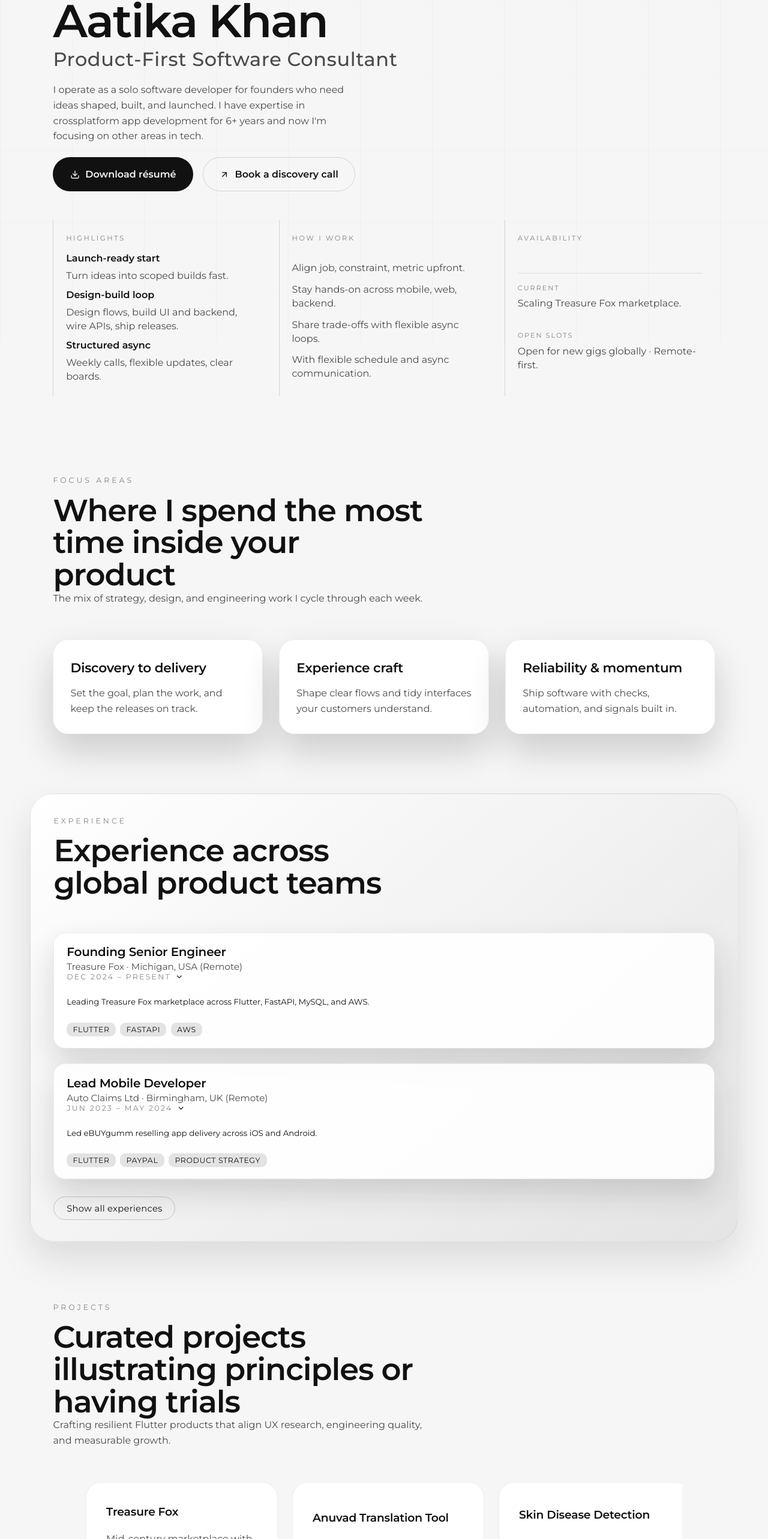
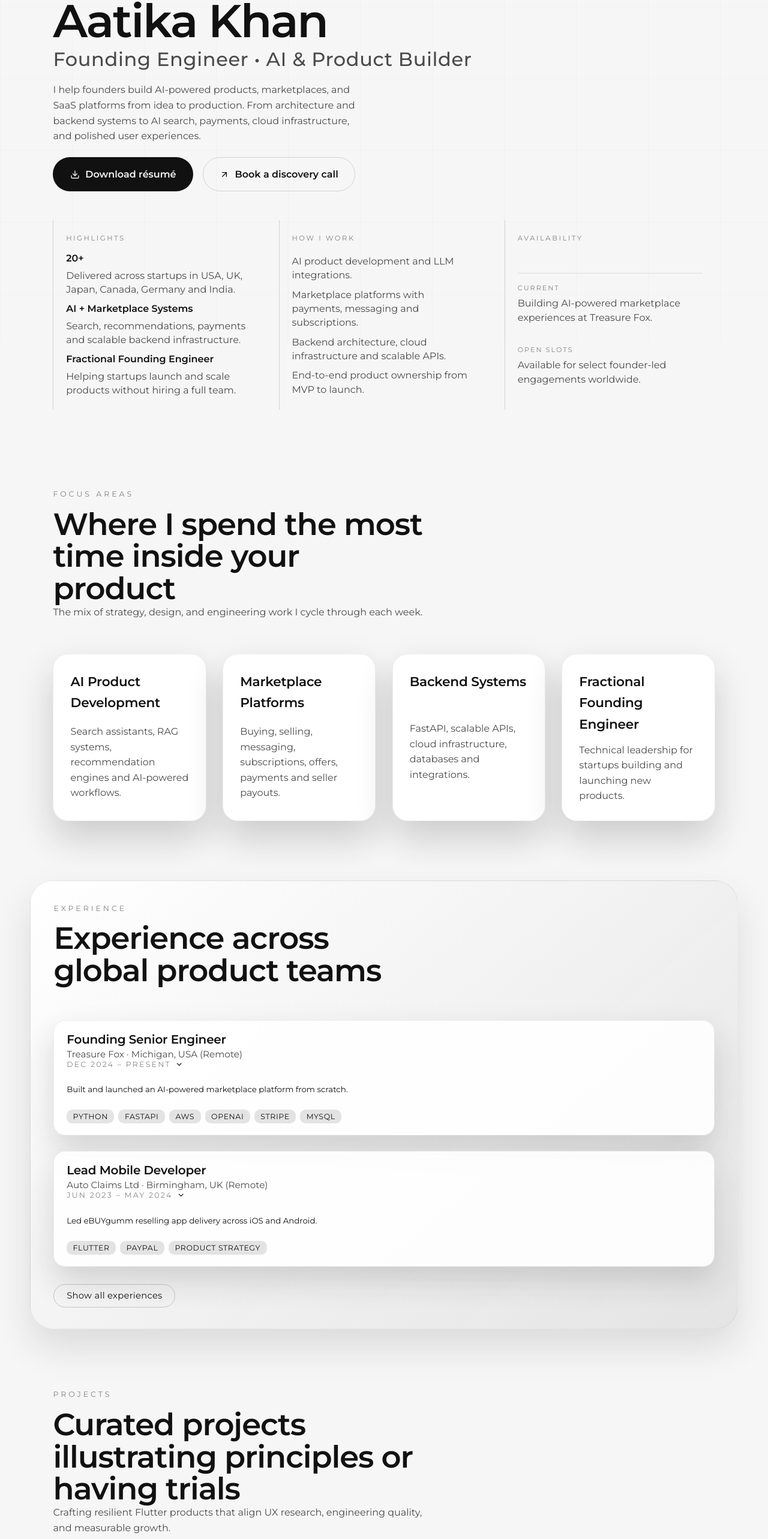
Before and after one commit to aatikakhan/aatikakhan.github.io, a React (Vite) app: page / in a window 1280 px wide. Shown: the part 230-2796 px from the top of the page at 60% size. Built offline with nearby package versions, Linux system fonts and the light colour scheme.

Commit message:
fix content

```diff
--- a/src/content.js
+++ b/src/content.js
@@ -6,59 +6,91 @@ export const navigation = [
 
 export const hero = {
   name: 'Aatika Khan',
-  title: 'Product-First Software Consultant',
+  title: 'Founding Engineer • AI & Product Builder',
+
   statement:
-    'I operate as a solo software developer for founders who need ideas shaped, built, and launched. I have expertise in crossplatform app development for 6+ years and now I\'m focusing on other areas in tech.',
+    'I help founders build AI-powered products, marketplaces, and SaaS platforms from idea to production. From architecture and backend systems to AI search, payments, cloud infrastructure, and polished user experiences.',
+
   highlights: [
     {
-      label: 'Where I add lift',
-      value: 'Launch-ready start',
-      description: 'Turn ideas into scoped builds fast.',
+      label: 'Products Built',
+      value: '20+',
+      description: 'Delivered across startups in USA, UK, Japan, Canada, Germany and India.',
     },
     {
-      label: 'Execution style',
-      value: 'Design-build loop',
-      description: 'Design flows, build UI and backend, wire APIs, ship releases.',
+      label: 'Specialization',
+      value: 'AI + Marketplace Systems',
+      description: 'Search, recommendations, payments and scalable backend infrastructure.',
     },
     {
-      label: 'Collaboration cadence',
-      value: 'Structured async',
-      description: 'Weekly calls, flexible updates, clear boards.',
+      label: 'Engagement',
+      value: 'Fractional Founding Engineer',
+      description: 'Helping startups launch and scale products without hiring a full team.',
     },
   ],
+
   status: {
-    current: 'Scaling Treasure Fox marketplace.',
-    availability: 'Open for new gigs globally · Remote-first.',
+    current: 'Building AI-powered marketplace experiences at Treasure Fox.',
+    availability: 'Available for select founder-led engagements worldwide.',
   },
 }
 
+const services = [
+  {
+    title: "AI Products",
+    blurb: "Search assistants, RAG systems, recommendations and AI workflows."
+  },
+  {
+    title: "Marketplace Platforms",
+    blurb: "Buying, selling, offers, messaging, subscriptions and payouts."
+  },
+  {
+    title: "Backend Systems",
+    blurb: "FastAPI, cloud infrastructure, APIs, databases and integrations."
+  },
+  {
+    title: "Fractional Founding Engineer",
+    blurb: "Technical leadership for startups building their first product."
+  }
+]
+
 export const about = {
-  tagline: 'Solo developer from first discovery call to confident launch',
+  tagline: 'Helping startups turn ideas into production-ready products',
+
   paragraphs: [
-    'Align job, constraint, metric upfront.',
-    'Stay hands-on across mobile, web, backend.',
-    'Share trade-offs with flexible async loops.',
-    "With flexible schedule and async communication."
+    'AI product development and LLM integrations.',
+    'Marketplace platforms with payments, messaging and subscriptions.',
+    'Backend architecture, cloud infrastructure and scalable APIs.',
+    'End-to-end product ownership from MVP to launch.',
   ],
+
   rituals: [
-    'Kickoff: risks + metrics.',
-    'Weekly or as-needed meetings.',
-    'Launch checklist: analytics, QA, support.',
+    'Product discovery and technical strategy.',
+    'Rapid MVP execution and iterative delivery.',
+    'Launch planning, analytics and scaling support.',
   ],
 }
 
 export const specialties = [
   {
-    title: 'Discovery to delivery',
-    blurb: 'Set the goal, plan the work, and keep the releases on track.',
+    title: 'AI Product Development',
+    blurb:
+      'Search assistants, RAG systems, recommendation engines and AI-powered workflows.',
   },
   {
-    title: 'Experience craft',
-    blurb: 'Shape clear flows and tidy interfaces your customers understand.',
+    title: 'Marketplace Platforms',
+    blurb:
+      'Buying, selling, messaging, subscriptions, offers, payments and seller payouts.',
   },
   {
-    title: 'Reliability & momentum',
-    blurb: 'Ship software with checks, automation, and signals built in.',
+    title: 'Backend Systems',
+    blurb:
+      'FastAPI, scalable APIs, cloud infrastructure, databases and integrations.',
+  },
+  {
+    title: 'Fractional Founding Engineer',
+    blurb:
+      'Technical leadership for startups building and launching new products.',
   },
 ]
 
@@ -85,15 +117,29 @@ export const experiences = [
     role: 'Founding Senior Engineer',
     company: 'Treasure Fox · Michigan, USA (Remote)',
     period: 'Dec 2024 – Present',
+
     summary:
-      'Leading Treasure Fox marketplace across Flutter, FastAPI, MySQL, and AWS.',
+      'Built and launched an AI-powered marketplace platform from scratch.',
+
     contributions: [
-      'Delivered core marketplace experiences spanning subscriptions, offers, chat, and payouts.',
-      'Integrated image processing, model integrations, and revenue infrastructure with Stripe.',
-      'Scaled infrastructure across AWS (EC2, S3, RDS) with reliable deployment pipelines.',
+      'Architected the entire platform using Flutter, FastAPI, MySQL and AWS.',
+      'Developed 20+ production APIs powering authentication, listings, offers, messaging and transactions.',
+      'Built an AI-powered marketplace search assistant using OpenAI and semantic search technologies.',
+      'Implemented Stripe payments, subscriptions and seller payouts.',
+      'Owned cloud infrastructure, CI/CD pipelines and production deployments.',
+      'Led all engineering functions including architecture, backend, AI systems and mobile applications.',
     ],
-    tech: ['Flutter', 'FastAPI', 'AWS'],
-    link: 'http://treasurefox.ai',
+
+    tech: [
+      'Python',
+      'FastAPI',
+      'AWS',
+      'OpenAI',
+      'Stripe',
+      'MySQL',
+    ],
+
+    link: 'https://treasurefox.ai',
   },
   {
     role: 'Lead Mobile Developer ',
@@ -181,79 +227,128 @@ export const projects = [
   {
     name: 'Treasure Fox',
     description:
-      'Mid-century marketplace with chat, subscriptions, and Stripe payouts.',
-    impact: 'Accelerated launch without trading off premium UX.',
-    stack: ['Flutter', 'FastAPI', 'AWS', 'Stripe, AI/ML, Vision RAG'],
+      'AI-powered marketplace platform for buying and selling curated furniture and decor.',
+
+    impact:
+      'Built from scratch with AI search, messaging, payments, subscriptions and seller payouts.',
+
+    stack: [
+      'FastAPI',
+      'AWS',
+      'OpenAI',
+      'Stripe',
+      'Flutter',
+    ],
+
     url: 'https://treasurefox.ai/',
   },
+
   {
-    name: 'Anuvad Translation Tool',
+    name: 'AI Marketplace Search Assistant',
+
     description:
-      'GenAI PDF translation workflow for secure enterprise conversions.',
-    impact: 'Deployed on GCP using FastAPI microservices.',
-    stack: ['FastAPI', 'GenAI', 'GCP'],
+      'Conversational AI search experience enabling natural language product discovery.',
+
+    impact:
+      'Semantic search, recommendations and context-aware product retrieval.',
+
+    stack: [
+      'OpenAI',
+      'RAG',
+      'FastAPI',
+      'Vector Search',
+    ],
+  },
+
+  {
+    name: 'Anuvad',
+
+    description:
+      'Enterprise-grade AI translation platform for PDF and document workflows.',
+
+    impact:
+      'Production deployment using FastAPI microservices and GCP.',
+
+    stack: [
+      'FastAPI',
+      'GenAI',
+      'GCP',
+    ],
+
     url: 'https://anuvad.pro/',
   },
+
   {
-    name: 'Skin Disease Detection',
+    name: 'Guardian AI',
+
     description:
-      'ML assistant classifying skin conditions with clinician handoff.',
-    impact: 'Built end-to-end detection and triage pipelines.',
-    stack: ['Python', 'ML', 'Computer Vision'],
-    url: 'https://github.com/aatikakhan/skin-disease-prediction',
-  },
-  {
-    name: 'Weight Tracking',
-    description:
-      'Daily health tracker with scheduling logic and reminders.',
-    impact: 'Automates notifications and flags missed entries for accountability.',
-    stack: ['Flutter', 'Local Notifications'],
-    url: 'https://github.com/aatikakhan/weight-tracker',
-  },
-  {
-    name: 'Unsplash Gallery',
-    description:
-      'Media browser with advanced Unsplash API filtering.',
-    impact: 'Highlights performant API integration and responsive galleries.',
-    stack: ['Flutter', 'Unsplash API'],
-    url: 'https://github.com/aatikakhan/Unsplash-Gallery',
-  },
-  {
-    name: 'Guardian-ai',
-    description:
-      'Cybersecurity project for proactive spam detection shown in the Gemini AI competition.',
-    impact: 'Combined Flutter, Firebase, and custom models for explainable triage.',
-    stack: ['Flutter', 'Firebase', 'GenAI'],
+      'AI-powered spam detection and cybersecurity assistant.',
+
+    impact:
+      'Presented in the Google Gemini AI Competition.',
+
+    stack: [
+      'Flutter',
+      'Firebase',
+      'GenAI',
+    ],
+
     url: 'https://ai.google.dev/competition/projects/guaridan-ai',
-  },
-  {
-    name: 'TodoApp',
-    description:
-      'Trello-inspired task management with drag-and-drop boards.',
-    impact: 'Improves team visibility across mobile surfaces.',
-    stack: ['Flutter', 'State Management'],
-  },
-  {
-    name: 'NASA Gallery',
-    description:
-      'Content-rich app rendering NASA feeds in a news-style UX.',
-    impact: 'Demonstrates data storytelling with curated space content.',
-    stack: ['Flutter', 'REST APIs'],
   },
 ]
 
 export const skills = [
   {
-    category: 'Core capabilities',
-    items: ['Product strategy', 'UX research', 'Design systems', 'Engineering leadership'],
+    category: 'Backend',
+    items: [
+      'Python',
+      'FastAPI',
+      'REST APIs',
+      'MySQL',
+      'PostgreSQL',
+      'AWS',
+      'System Design',
+      'Microservices',
+    ],
   },
+
   {
-    category: 'Trusted stack',
-    items: ['Flutter', 'React', 'Node', 'FastAPI', 'Python', 'PostgreSQL'],
+    category: 'AI & LLM',
+    items: [
+      'OpenAI APIs',
+      'RAG Systems',
+      'Semantic Search',
+      'AI Chatbots',
+      'Recommendation Systems',
+      'Vector Search',
+      'Prompt Engineering',
+    ],
   },
+
   {
-    category: 'Depth areas',
-    items: ['Experimentation & analytics', 'Payments & subscriptions', 'Observability & reliability', 'ML & LLM integrations'],
+    category: 'Cloud & DevOps',
+    items: [
+      'AWS EC2',
+      'AWS S3',
+      'AWS RDS',
+      'Docker',
+      'CI/CD',
+      'GitHub Actions',
+      'Linux',
+    ],
+  },
+
+  {
+    category: 'Product Delivery',
+    items: [
+      'Marketplace Platforms',
+      'Payments',
+      'Subscriptions',
+      'Mobile Apps',
+      'Stripe',
+      'PayPal',
+      'Twilio',
+    ],
   },
 ]
 
@@ -279,5 +374,6 @@ export const contact = {
   linkedin: 'https://linkedin.com/in/aatikakhan',
   twitter: 'https://x.com/_aatikakhan_',
   resume: 'https://docs.google.com/document/d/1MMZ1AhC_CDdHeXCnr8Q2hqw0vKWdOOmg81LHuxA6Q0E/export?format=pdf',
-  note: 'Bring your product idea; we will map the smartest path to launch together.',
+  note:
+    'Need a Founding Engineer? Whether you are validating an idea, building an MVP, or scaling an existing product, I can help move your product from concept to production.'
 }
```
Also changed, not shown: 1 other file (tests, documents, lock files or other folders).
